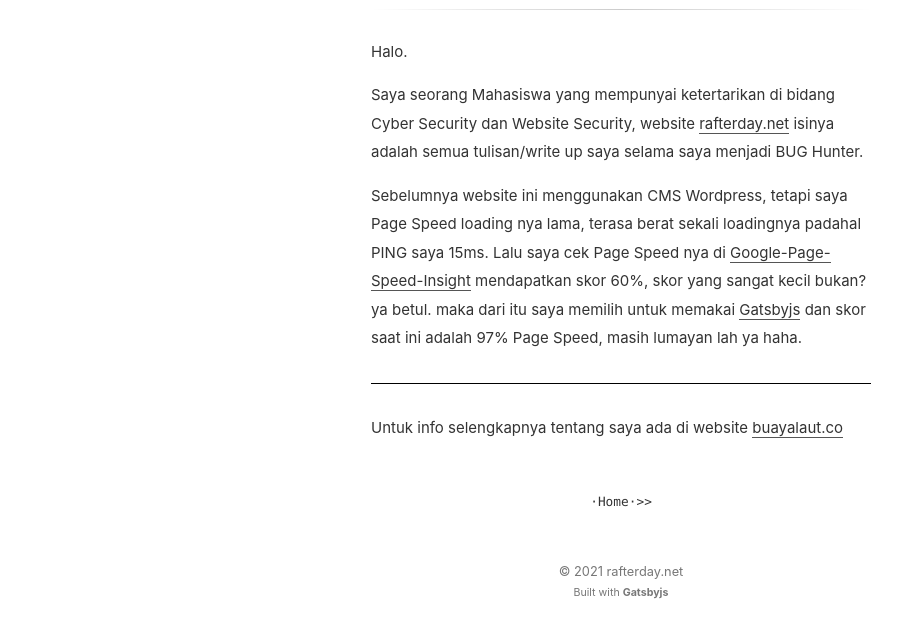
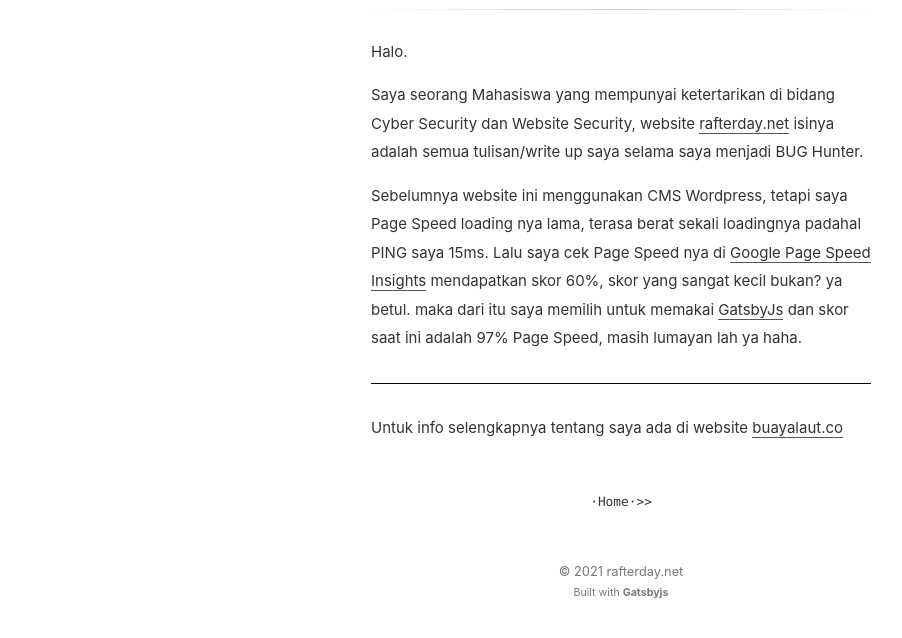
Before and after one commit to buayalaut/webrafterday, a Gatsby site: page /about in a window 1280 px wide. Shown: the part 118-756 px from the top of the page, without its empty margins (19-921 px from the left). Built offline with nearby package versions, Linux system fonts and the light colour scheme; Gatsby itself is replaced by a stand-in of ours; some packages are replaced by stand-ins of ours.

Commit message:
Update about.md

```diff
--- a/src/pages/about.md
+++ b/src/pages/about.md
@@ -6,7 +6,7 @@ Halo.
 Saya seorang Mahasiswa yang mempunyai ketertarikan di bidang Cyber Security dan Website Security, website [rafterday.net](https://rafterday.net) isinya adalah semua tulisan/write up saya selama saya menjadi BUG Hunter.
 
 Sebelumnya website ini menggunakan CMS Wordpress, tetapi saya Page Speed loading nya lama, terasa berat sekali loadingnya padahal PING saya 15ms.
-Lalu saya cek Page Speed nya di [Google-Page-Speed-Insight](https://developers.google.com/speed/pagespeed/insights/) mendapatkan skor 60%, skor yang sangat kecil bukan? ya betul. maka dari itu saya memilih untuk memakai [Gatsbyjs](https://gatsbyjs.com) dan skor saat ini adalah 97% Page Speed, masih lumayan lah ya haha.
+Lalu saya cek Page Speed nya di [Google Page Speed Insights](https://developers.google.com/speed/pagespeed/insights/) mendapatkan skor 60%, skor yang sangat kecil bukan? ya betul. maka dari itu saya memilih untuk memakai [GatsbyJs](https://gatsbyjs.com) dan skor saat ini adalah 97% Page Speed, masih lumayan lah ya haha.
 
 ___
 
```
